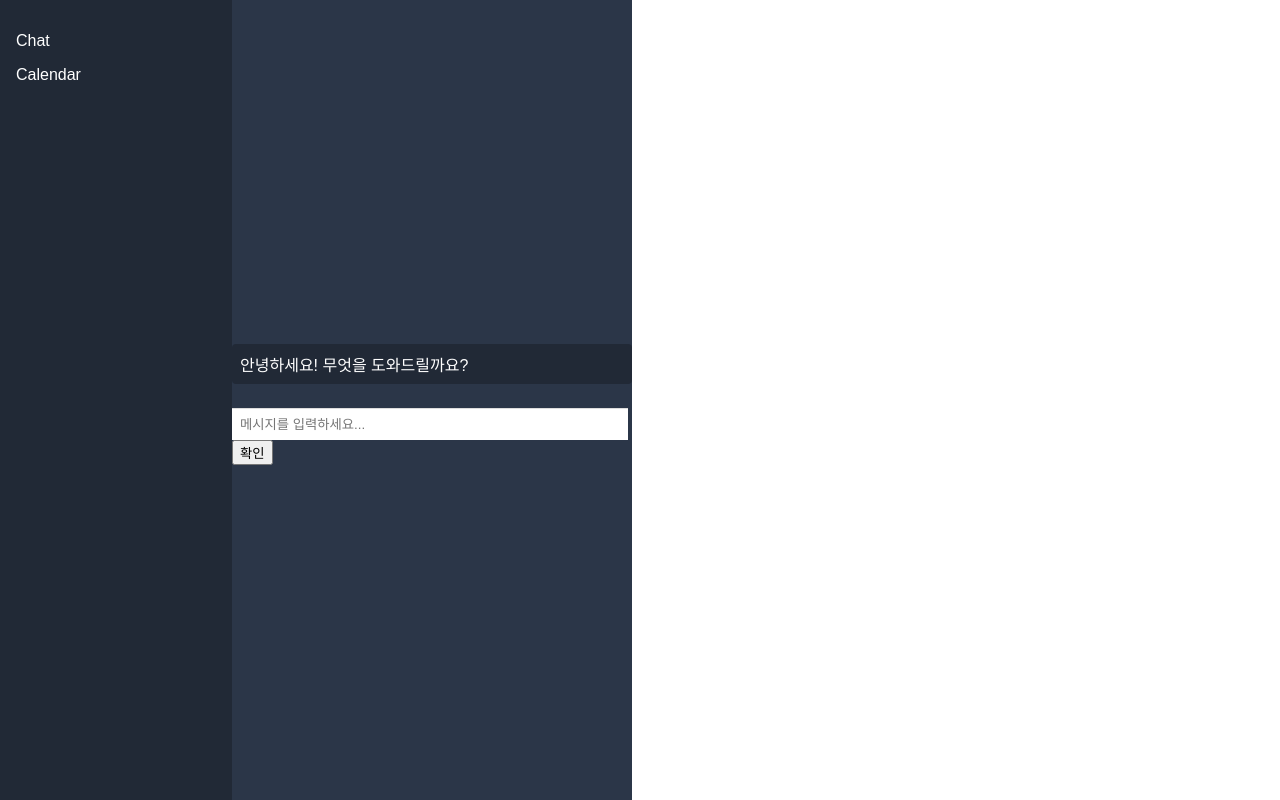
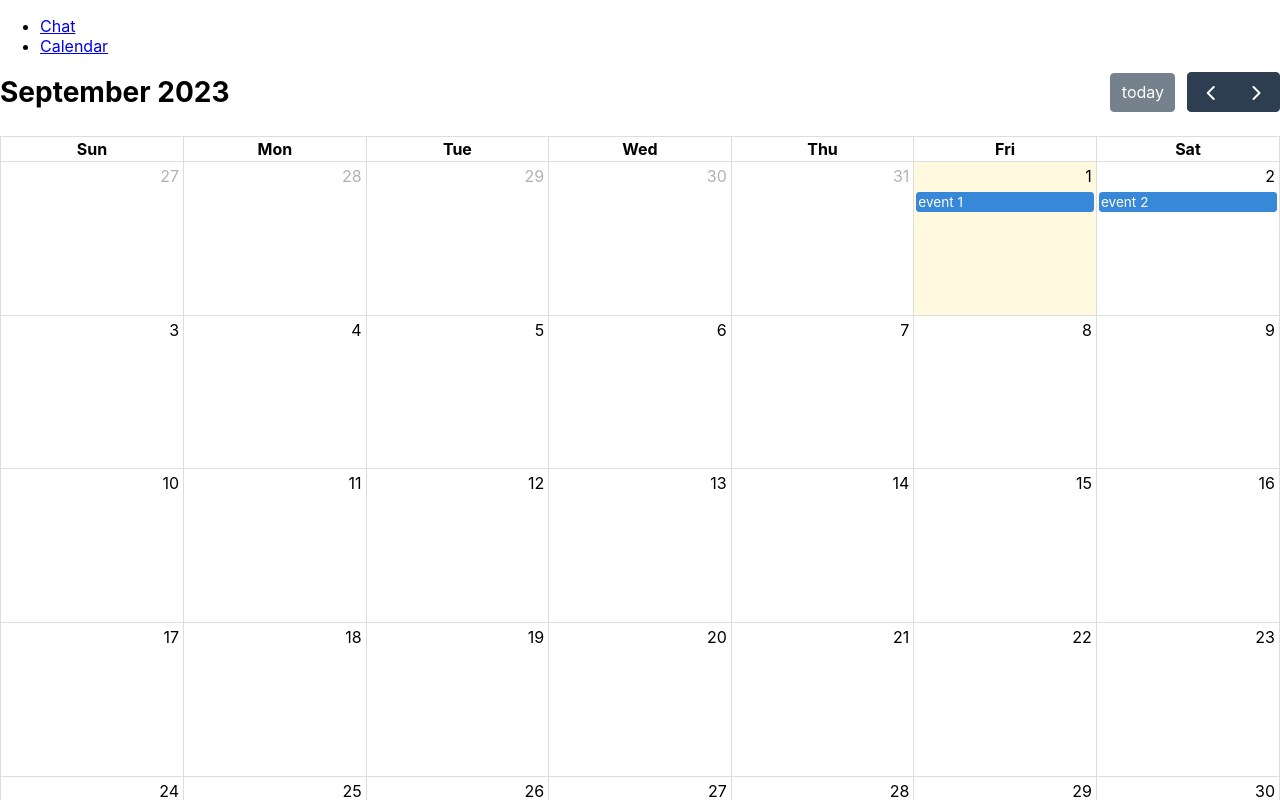
Before and after one commit to kimmatches/NewHac, a React (Create React App) app: page / in a window 1280 px wide. Shown: the top 800 px of the page. Built offline with nearby package versions, Linux system fonts and the light colour scheme.

Commit message:
새로고침

```diff
--- a/src/App.js
+++ b/src/App.js
@@ -1,51 +1,108 @@
+// import { useState } from "react";
+// import "./styles.css";
+// import MyCalender from "./MyCalender";
+//
+//
+// function addMessage(message, sender) {
+//   const chatMessagesElement = document.getElementById("chat-messages");
+//   const messageElement = document.createElement("div");
+//   messageElement.classList.add("chat-message", sender);
+//   messageElement.textContent = message;
+//   chatMessagesElement.appendChild(messageElement);
+//   chatMessagesElement.scrollTop = chatMessagesElement.scrollHeight; // Scroll to bottom
+// }
+//
+//
+//
+// function simulateBotResponse(userInput) {
+//   // 여기서 실제 GPT 모델과의 상호작용을 시뮬레이션할 수 있습니다.
+//   const botResponse = `당신이 말한 내용: "${userInput}" 에 대한 대답입니다.`;
+//   setTimeout(() => {
+//     addMessage(botResponse, "bot");
+//   }, 500); // 임의로 0.5초 후에 응답 추가
+// }
+//
+// export default function App() {
+//   const [text,setText] = useState("");
+//
+//   const onChange = (e) => {
+//     setText(e.target.value);
+//   }
+//   const onReset = () => {
+//     setText("");
+//   }
+//
+//   const sendChat = () => {
+//     addMessage(text, "user");
+//     simulateBotResponse(text);
+//     onReset();
+//   }
+// //   function App() {
+// //   return (
+// //       <div className="App">
+// //         <MyCalender />
+// //       </div>
+// //   );
+// // }
+//
+//   // const handleOnKeyPress = (e) => {
+//   //   if (e.key === "Enter") {
+//   //     sendChat(); // Enter 입력이 되면 클릭 이벤트 실행
+//   //   }
+//   // };
+//
+//   return (
+//     <>
+//     <body>
+//       <title>ChatGPT 웹사이트 예제</title>
+//       <nav className="sidebar">
+//         <ul className="navbar">
+//           <li>
+//             <a href={1}>Chat</a>
+//           </li>
+//           <li>
+//             <a href={2}>Calendar</a>
+//           </li>
+//         </ul>
+//       </nav>
+//       {/*<div className="chat-container" id="">*/}
+//       {/*  <div className="chat">*/}
+//       {/*    <div className="chat-messages" id="chat-messages">*/}
+//       {/*      <div className="chat-message bot">*/}
+//       {/*        안녕하세요! 무엇을 도와드릴까요?*/}
+//       {/*      </div>*/}
+//       {/*    </div>*/}
+//       {/*    <input*/}
+//       {/*      type="text"*/}
+//       {/*      id="user-input"*/}
+//       {/*      placeholder="메시지를 입력하세요..."*/}
+//       {/*      onChange={onChange}*/}
+//       {/*    />*/}
+//       {/*    <button type="button" onClick={sendChat}>*/}
+//       {/*      {" "}*/}
+//       {/*      확인*/}
+//       {/*    </button>*/}
+//       {/*  </div>*/}
+//       {/*</div>*/}
+//      <div className="App">
+//         <MyCalender />
+//       </div>
+//       </body>
+//     </>
+//
+//
+//   );
+// }
+
 import { useState } from "react";
-import "./styles.css";
+// import "./styles.css";
+import './App.css';
+import MyCalendar from "./MyCalender";
 
-
-function addMessage(message, sender) {
-  const chatMessagesElement = document.getElementById("chat-messages");
-  const messageElement = document.createElement("div");
-  messageElement.classList.add("chat-message", sender);
-  messageElement.textContent = message;
-  chatMessagesElement.appendChild(messageElement);
-  chatMessagesElement.scrollTop = chatMessagesElement.scrollHeight; // Scroll to bottom
-}
-
-function simulateBotResponse(userInput) {
-  // 여기서 실제 GPT 모델과의 상호작용을 시뮬레이션할 수 있습니다.
-  const botResponse = `당신이 말한 내용: "${userInput}" 에 대한 대답입니다.`;
-  setTimeout(() => {
-    addMessage(botResponse, "bot");
-  }, 500); // 임의로 0.5초 후에 응답 추가
-}
-
-export default function App() {
-  const [text,setText] = useState("");
-
-  const onChange = (e) => {
-    setText(e.target.value);
-  }
-  const onReset = () => {
-    setText("");
-  }
-
-  const sendChat = () => {
-    addMessage(text, "user");
-    simulateBotResponse(text);
-    onReset();
-  }
-
-  // const handleOnKeyPress = (e) => {
-  //   if (e.key === "Enter") {
-  //     sendChat(); // Enter 입력이 되면 클릭 이벤트 실행
-  //   }
-  // };
-
+function App() {
   return (
-    <>
-    <body>
-      <title>ChatGPT 웹사이트 예제</title>
-      <nav className="sidebar">
+      <>
+          <nav className="sidebar">
         <ul className="navbar">
           <li>
             <a href={1}>Chat</a>
@@ -55,26 +112,12 @@ export default function App() {
           </li>
         </ul>
       </nav>
-      <div className="chat-container" id="">
-        <div className="chat">
-          <div className="chat-messages" id="chat-messages">
-            <div className="chat-message bot">
-              안녕하세요! 무엇을 도와드릴까요?
-            </div>
-          </div>
-          <input
-            type="text"
-            id="user-input"
-            placeholder="메시지를 입력하세요..."
-            onChange={onChange}
-          />
-          <button type="button" onClick={sendChat}>
-            {" "}
-            확인
-          </button>
-        </div>
-      </div>
-      </body>
+
+    <div className="App">
+      <MyCalendar />
+    </div>
     </>
   );
 }
+
+export default App;
--- /dev/null
+++ b/src/MyCalender.js
@@ -0,0 +1,22 @@
+import React, { Component } from 'react';
+import FullCalendar from '@fullcalendar/react';
+import dayGridPlugin from '@fullcalendar/daygrid';
+
+class MyCalendar extends Component {
+    render() {
+        return (
+          <div className="App">
+            <FullCalendar
+                defaultView="dayGridMonth"
+                plugins={[ dayGridPlugin ]}
+                events={[
+                    { title: 'event 1', date: '2023-09-01' },
+                    { title: 'event 2', date: '2023-09-02' }
+                ]}
+            />
+          </div>
+        );
+    }
+}
+
+export default MyCalendar;
```
Also changed, not shown: package.json (+7 -0 lines), src/MyCalender.css (added), 1 other file (tests, documents, lock files or other folders).
